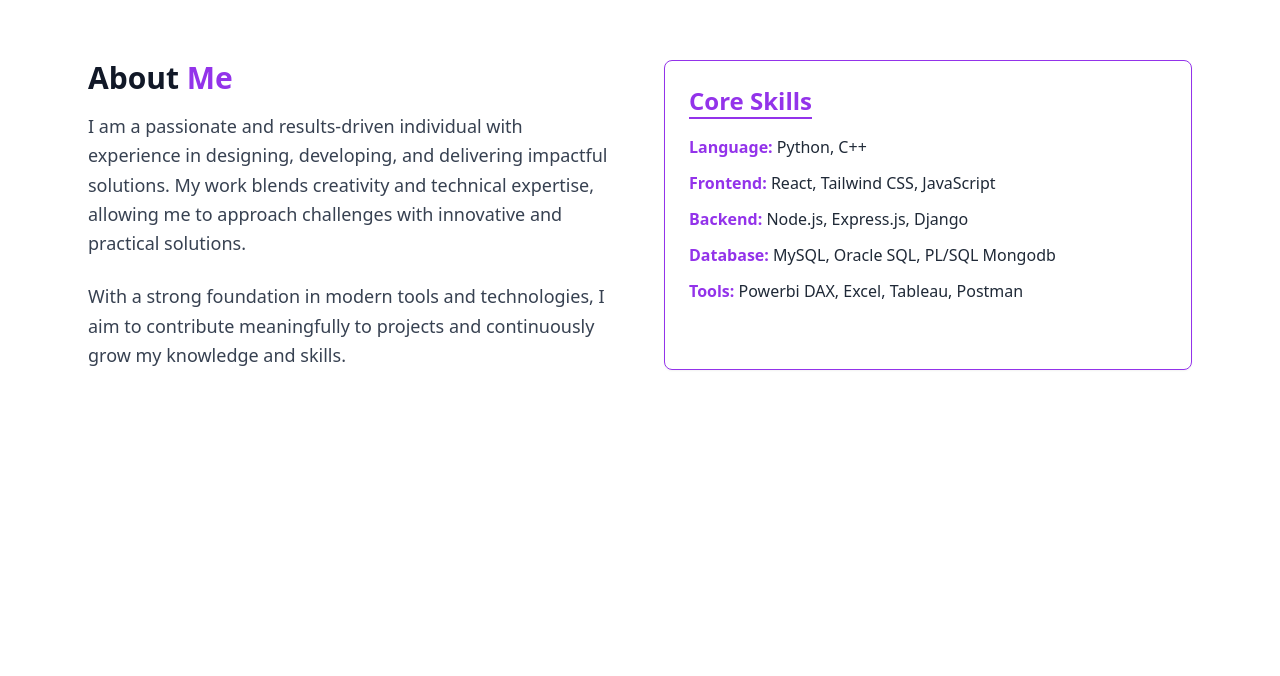
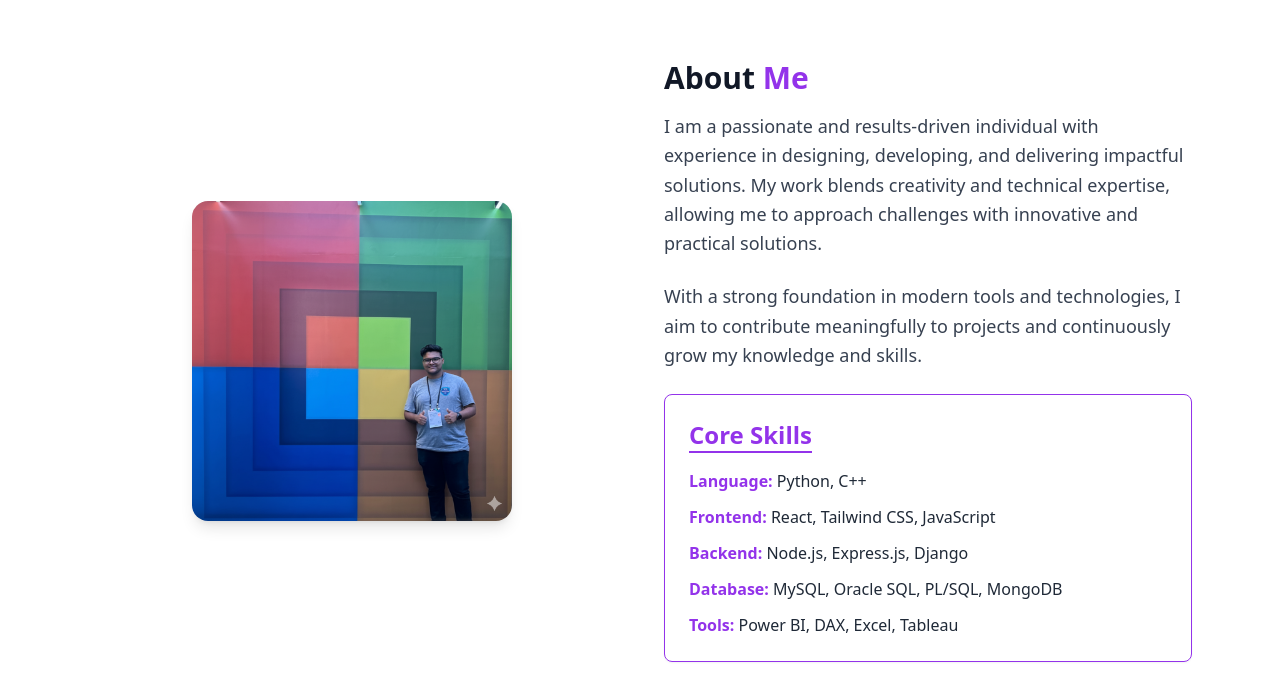
Before and after one commit to itzaman2003/Portflio, a React (Create React App) app: page / in a window 1280 px wide. Shown: the part 804-1480 px from the top of the page. Built offline with nearby package versions, Linux system fonts and the light colour scheme.

Commit message:
Initial portfolio setup with resume download

```diff
--- a/src/App.js
+++ b/src/App.js
@@ -84,14 +84,23 @@ function App() {
       </section>
 
 {/* About */}
-     <div className="min-h-screen bg-white font-sans text-gray-900">
-      {/* About Me Section */}
-      <section id="about" ref={(el) => (sectionRefs.current["about"] = el)}
-                className="min-h-screen bg-white font-sans text-gray-900 max-w-6xl mx-auto px-6 py-16">
-      {/* <section className="max-w-6xl mx-auto px-6 py-16"> */}
-        <div className="grid md:grid-cols-2 gap-12">
+<section
+  id="about"
+  ref={(el) => (sectionRefs.current["about"] = el)}
+  className="min-h-screen bg-white font-sans text-gray-900 max-w-6xl mx-auto px-6 py-16"
+>
+  <div className="grid md:grid-cols-2 gap-12 items-center">
 
-          {/* Left Column - About Me */}
+    {/* Left Column - Photo */}
+    <div className="flex justify-center">
+
+      <img
+        src="/images/profile.png"
+        alt="Aman Ingle"
+        className="rounded-2xl shadow-lg w-80 h-80 object-cover" />
+    </div>
+
+    {/* Right Column - About + Skills */}
     <div>
       <h2 className="text-3xl font-bold text-gray-900 mb-4">
         About <span className="text-purple-600">Me</span>
@@ -102,45 +111,38 @@ function App() {
         blends creativity and technical expertise, allowing me to approach
         challenges with innovative and practical solutions.
       </p>
-            <p className="text-lg leading-relaxed text-gray-700">
+      <p className="text-lg leading-relaxed text-gray-700 mb-6">
         With a strong foundation in modern tools and technologies, I aim to
         contribute meaningfully to projects and continuously grow my
         knowledge and skills.
       </p>
-          </div>
 
-          {/* Right Column - Core Skills */}
+      {/* Core Skills */}
       <div className="border border-purple-600 rounded-lg p-6 shadow-sm">
         <h3 className="text-2xl font-bold text-purple-600 mb-4 border-b-2 border-purple-600 inline-block">
           Core Skills
         </h3>
         <ul className="space-y-3 text-gray-800">
           <li>
-                <span className="font-semibold text-purple-600">Language:</span>{" "}
-                Python, C++
+            <span className="font-semibold text-purple-600">Language:</span> Python, C++
           </li>
           <li>
-                <span className="font-semibold text-purple-600">Frontend:</span>{" "}
-                React, Tailwind CSS, JavaScript
+            <span className="font-semibold text-purple-600">Frontend:</span> React, Tailwind CSS, JavaScript
           </li>
           <li>
-                <span className="font-semibold text-purple-600">Backend:</span>{" "}
-                Node.js, Express.js, Django
+            <span className="font-semibold text-purple-600">Backend:</span> Node.js, Express.js, Django
           </li>
           <li>
-                <span className="font-semibold text-purple-600">Database:</span>{" "}
-                MySQL, Oracle SQL, PL/SQL Mongodb
+            <span className="font-semibold text-purple-600">Database:</span> MySQL, Oracle SQL, PL/SQL, MongoDB
           </li>
           <li>
-                <span className="font-semibold text-purple-600">Tools:</span>{" "}
-                Powerbi DAX, Excel, Tableau, Postman
+            <span className="font-semibold text-purple-600">Tools:</span> Power BI, DAX, Excel, Tableau
           </li>
         </ul>
       </div>
-
+    </div>
   </div>
 </section>
-    </div>
 
       {/* Projects */}
       <section
@@ -163,6 +165,11 @@ function App() {
               title: "Hospitality Revenue Dashboard",
               desc: "Power BI dashboard with SQL & Excel automation for pricing optimization.",
             },
+            // {
+            //   title: "Modern-Apperal-Sales-Report",
+            //   desc: "Built an interactive Excel dashboard from 30,000+ sales records to track performance, trends, and customer segments for better targeting.",
+            // },
+
           ].map((project, idx) => (
             <div key={idx} className="bg-white p-6 rounded-xl shadow hover:shadow-lg transition">
               <h3 className="text-xl font-bold mb-2">{project.title}</h3>
```
Also changed, not shown: public/images/profile.jpg (added), public/images/profile.png (added). Lines whose indentation alone changed are shown as unchanged.
